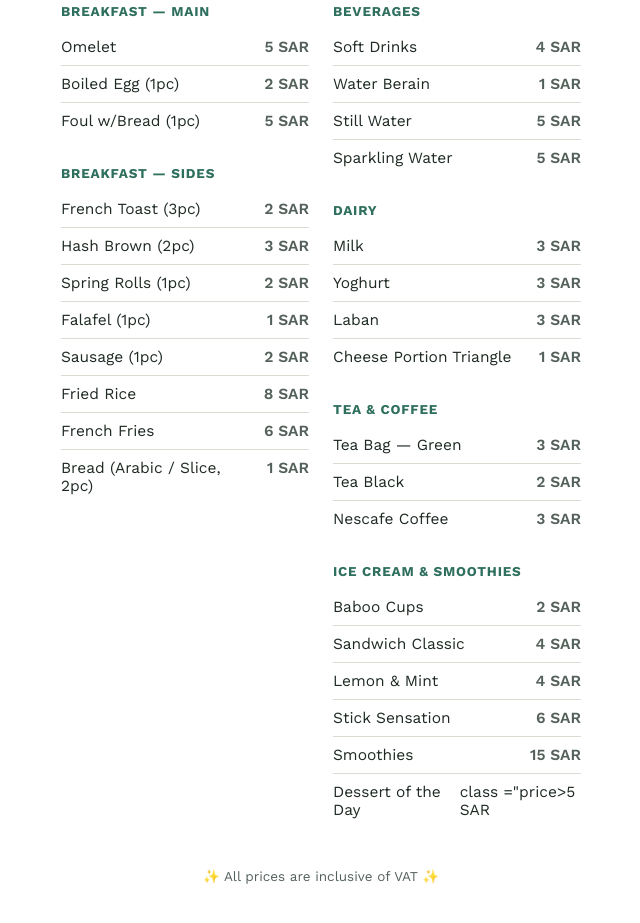
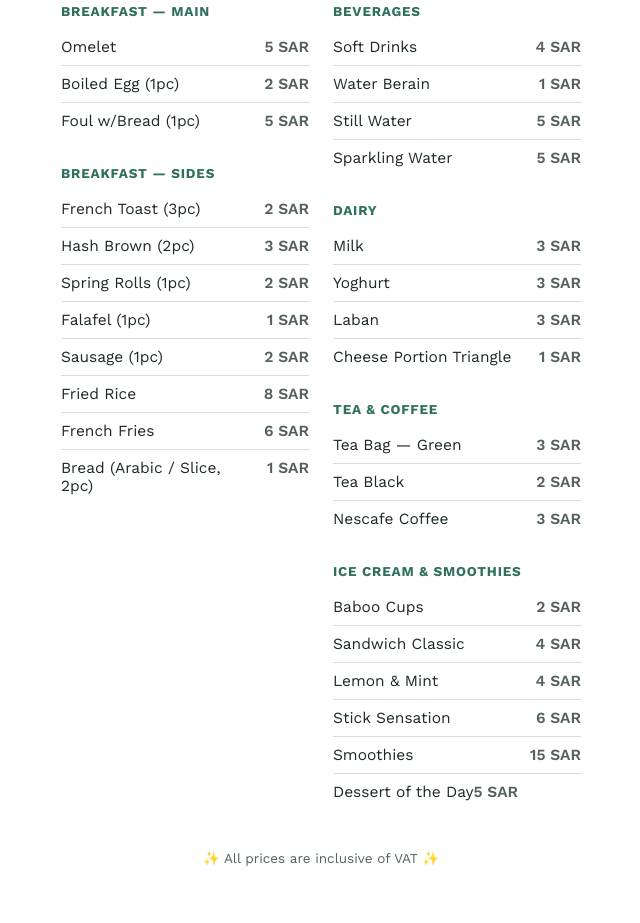
Before and after one commit to 724pgwkdwk-sys/Catrion-Menu-Cafeteria, a plain HTML site: page index.html in a window 1280 px wide. Shown: the part 1244-2167 px from the top of the page, without its empty margins (319-959 px from the left). Drawn offline with nearby package versions, Linux system fonts and the light colour scheme.

Commit message:
Update index.html

```diff
--- a/index.html
+++ b/index.html
@@ -511,7 +511,7 @@
           <li><span class="name">Lemon &amp; Mint</span><span class="price">4 SAR</span></li>
           <li><span class="name">Stick Sensation</span><span class="price">6 SAR</span></li>
           <li><span class="name">Smoothies</span><span class="price">15 SAR</span></li>
-          <li><span class="name">Dessert of the Day</span> class ="price>5 SAR</span></li>
+          <li><span class="name">Dessert of the Day<span class="price">5 SAR</span></li>
         </ul></div>
       </div>
     </div>
```
